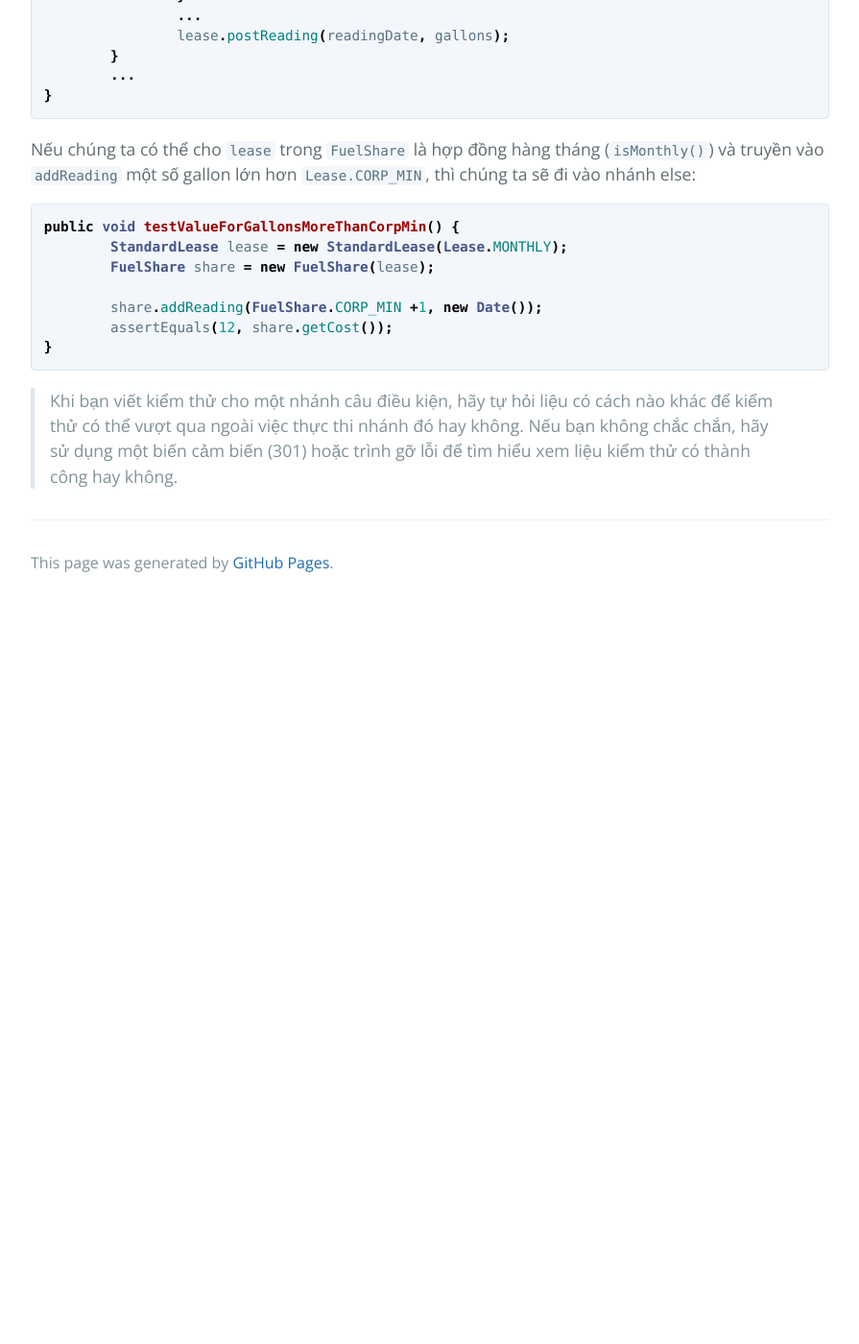
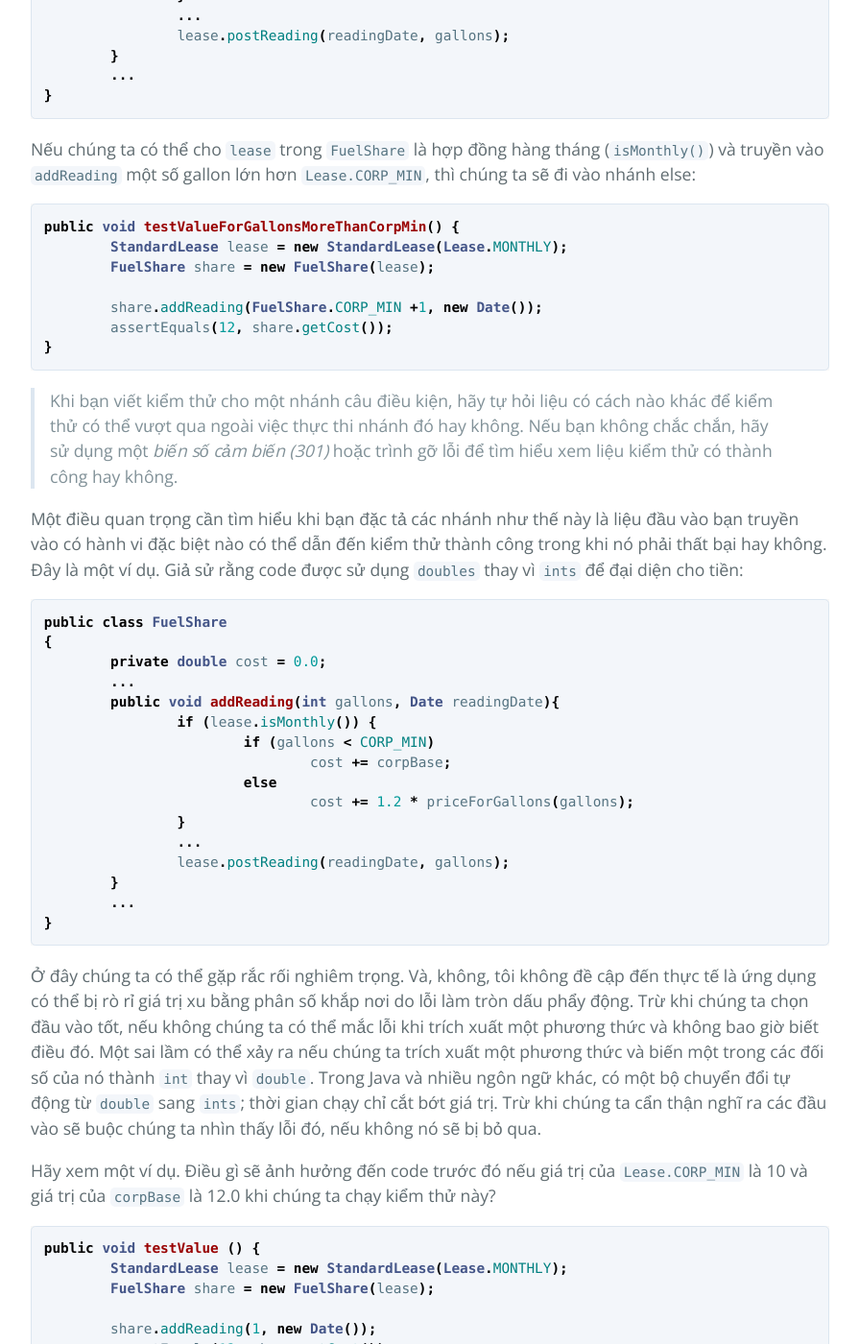
Before and after one commit to HaiBV/haibv.github.io, a Jekyll site: the page built from working-effectively-with-legacy-code/chapter-13-i-need-to-make-a-change-but-i-dont-know-what-tests-to-write.md, in a window 1280 px wide and 1400 px high, scrolled down 7165 px. Shown: the whole window at 96% size, without its empty margins (192-1087 px from the left). Built offline with Jekyll 4.4.1, drawn with Linux system fonts in a browser that asks for light colours; our own code applies the rules of GitHub Pages for plain Markdown files; before the commit the page ends 7795 px from its top, so only the background shows below that; some of the changed text lies outside the part shown.

Commit message:
Book - Working Efectively with Legacy Code - P2 - C13

````diff
--- a/working-effectively-with-legacy-code/chapter-13-i-need-to-make-a-change-but-i-dont-know-what-tests-to-write.md
+++ b/working-effectively-with-legacy-code/chapter-13-i-need-to-make-a-change-but-i-dont-know-what-tests-to-write.md
@@ -200,4 +200,57 @@ public void testValueForGallonsMoreThanCorpMin() {
 }
 ```
 
-> Khi bạn viết kiểm thử cho một nhánh câu điều kiện, hãy tự hỏi liệu có cách nào khác để kiểm thử có thể vượt qua ngoài việc thực thi nhánh đó hay không. Nếu bạn không chắc chắn, hãy sử dụng một biến cảm biến (301) hoặc trình gỡ lỗi để tìm hiểu xem liệu kiểm thử có thành công hay không.
+> Khi bạn viết kiểm thử cho một nhánh câu điều kiện, hãy tự hỏi liệu có cách nào khác để kiểm thử có thể vượt qua ngoài việc thực thi nhánh đó hay không. Nếu bạn không chắc chắn, hãy sử dụng một _biến số cảm biến (301)_ hoặc trình gỡ lỗi để tìm hiểu xem liệu kiểm thử có thành công hay không.
+
+Một điều quan trọng cần tìm hiểu khi bạn đặc tả các nhánh như thế này là liệu đầu vào bạn truyền vào có hành vi đặc biệt nào có thể dẫn đến kiểm thử thành công trong khi nó phải thất bại hay không. Đây là một ví dụ. Giả sử rằng code được sử dụng `doubles` thay vì `ints` để đại diện cho tiền:
+
+```java
+public class FuelShare
+{
+	private double cost = 0.0;
+	...
+	public void addReading(int gallons, Date readingDate){
+		if (lease.isMonthly()) {
+			if (gallons < CORP_MIN)
+				cost += corpBase;
+			else
+				cost += 1.2 * priceForGallons(gallons);
+		}
+		...
+		lease.postReading(readingDate, gallons);
+	}
+	...
+}
+```
+
+Ở đây chúng ta có thể gặp rắc rối nghiêm trọng. Và, không, tôi không đề cập đến thực tế là ứng dụng có thể bị rò rỉ giá trị xu bằng phân số khắp nơi do lỗi làm tròn dấu phẩy động. Trừ khi chúng ta chọn đầu vào tốt, nếu không chúng ta có thể mắc lỗi khi trích xuất một phương thức và không bao giờ biết điều đó. Một sai lầm có thể xảy ra nếu chúng ta trích xuất một phương thức và biến một trong các đối số của nó thành `int` thay vì `double`. Trong Java và nhiều ngôn ngữ khác, có một bộ chuyển đổi tự động từ `double` sang `ints`; thời gian chạy chỉ cắt bớt giá trị. Trừ khi chúng ta cẩn thận nghĩ ra các đầu vào sẽ buộc chúng ta nhìn thấy lỗi đó, nếu không nó sẽ bị bỏ qua.
+
+Hãy xem một ví dụ. Điều gì sẽ ảnh hưởng đến code trước đó nếu giá trị của `Lease.CORP_MIN` là 10 và giá trị của `corpBase` là 12.0 khi chúng ta chạy kiểm thử này?
+
+```java
+public void testValue () {
+	StandardLease lease = new StandardLease(Lease.MONTHLY);
+	FuelShare share = new FuelShare(lease);
+
+	share.addReading(1, new Date());
+	assertEquals(12, share.getCost());
+}
+```
+
+Bởi vì 1 nhỏ hơn 10, chúng ta chỉ cần thêm 12,0 vào giá trị ban đầu của `cost`, bằng 0. Khi kết thúc phép tính, giá trị của `cost` là 12,0. Điều đó hoàn toàn ổn, nhưng điều gì sẽ xảy ra nếu chúng ta trích xuất phương thức như thế này và khai báo giá trị của `cost` là `long` thay vì `double`?
+
+```java
+public class ZonedHawthorneLease
+{
+	public long computeValue(int gallons, long totalPrice) {
+		long cost = 0;
+		if (lease.isMonthly()) {
+			if (gallons < CORP_MIN)
+				cost += corpBase;
+			else
+				cost += 1.2 * totalPrice;
+		}
+		return cost;
+	}
+}
+```
````
